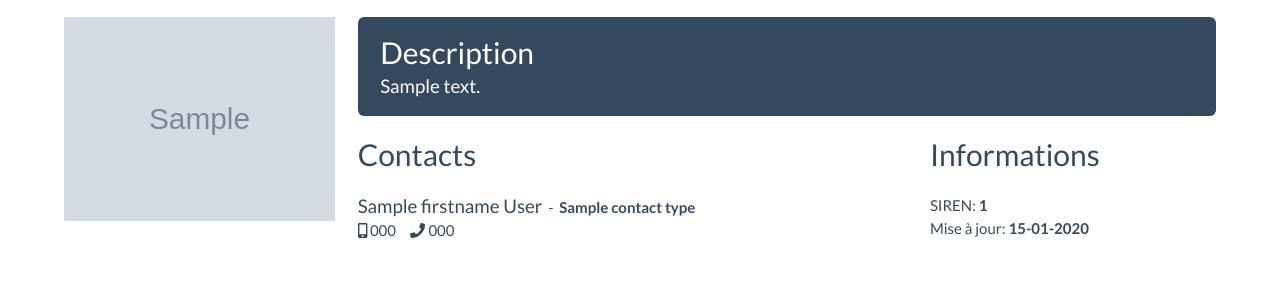
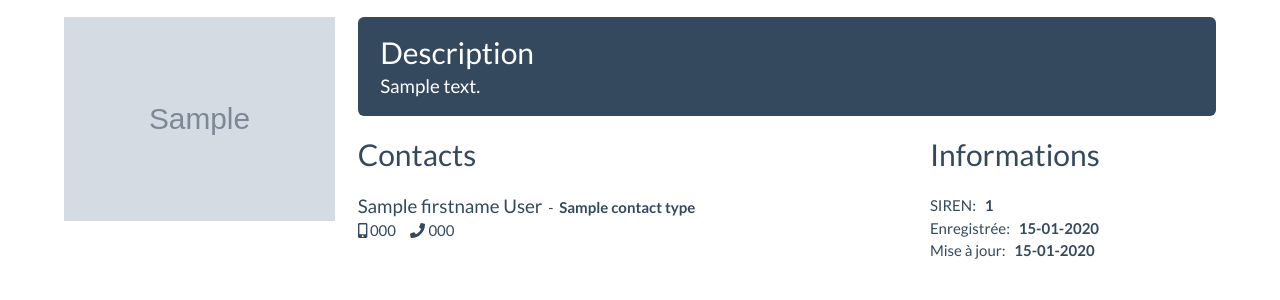
Before and after one commit to FurankuDev13/CRM-demo-furankudev, a Symfony app: template backend/templates/company/show.html.twig in a window 1280 px wide. Shown: the part 219-519 px from the top of the page. Run offline with Twig, Linux system fonts and the light colour scheme; the template is opened without the code that fills it: most values are stand-ins (such as "Sample title", 1, 10 or a date in 2020); grey boxes marked "Sample" are stand-in pictures; some libraries are stand-ins or nearby versions.

Commit message:
Company show - update

```diff
--- a/backend/templates/company/show.html.twig
+++ b/backend/templates/company/show.html.twig
@@ -40,8 +40,9 @@
                     </article>
                     <article class="tile is-child">
                         <p class="title">Informations</p>
-                        <p>SIREN: <span class="has-text-weight-bold">{{ company.sirenNumber }}</span></p>
-                        <p>Mise à jour: <span class="has-text-weight-bold">{{ company.updatedAt|date('d-m-Y') }}</span></p>
+                        <p>SIREN: &nbsp; <span class="has-text-weight-bold">{{ company.sirenNumber }}</span></p>
+                        <p>Enregistrée: &nbsp; <span class="has-text-weight-bold">{{ company.createdAt|date('d-m-Y') }}</span></p>
+                        <p>Mise à jour: &nbsp; <span class="has-text-weight-bold">{{ company.updatedAt|date('d-m-Y') }}</span></p>
                     </article>
                 </div>
             </div>
```
